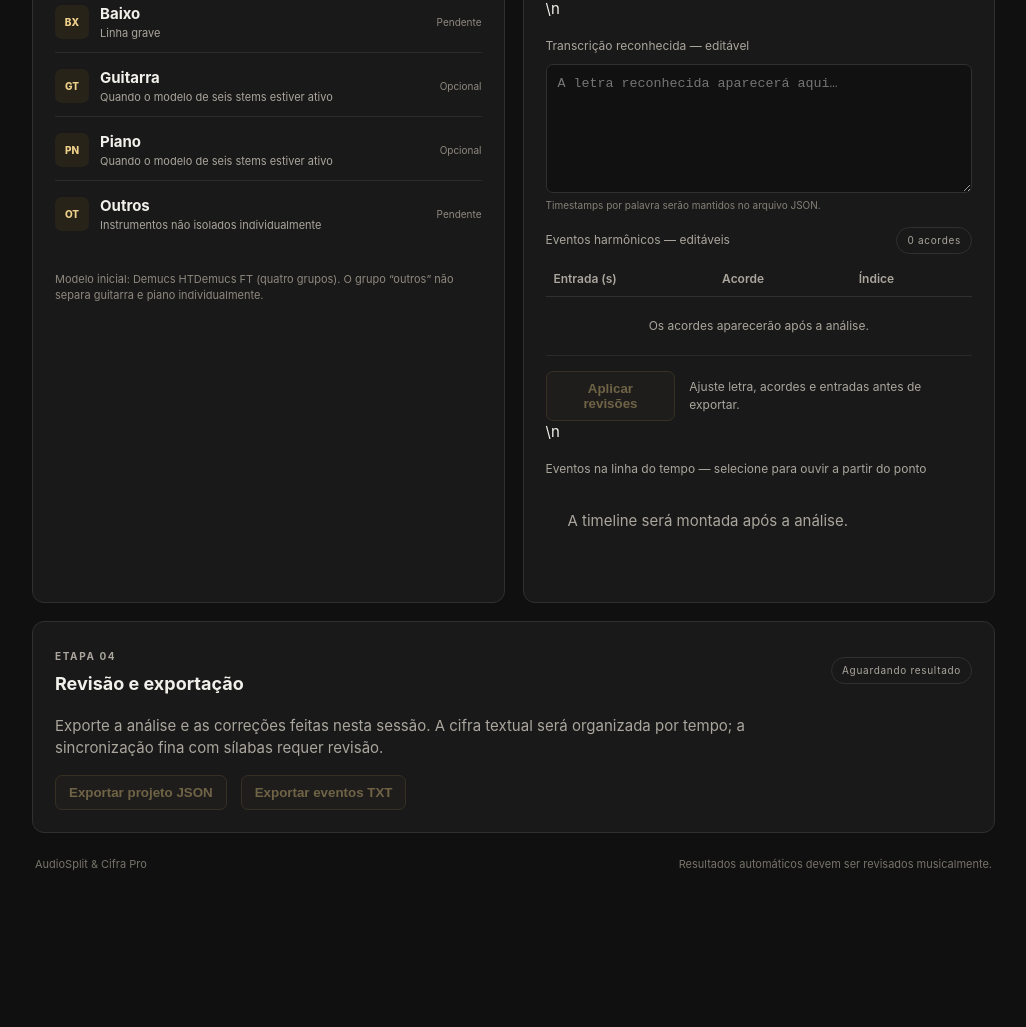
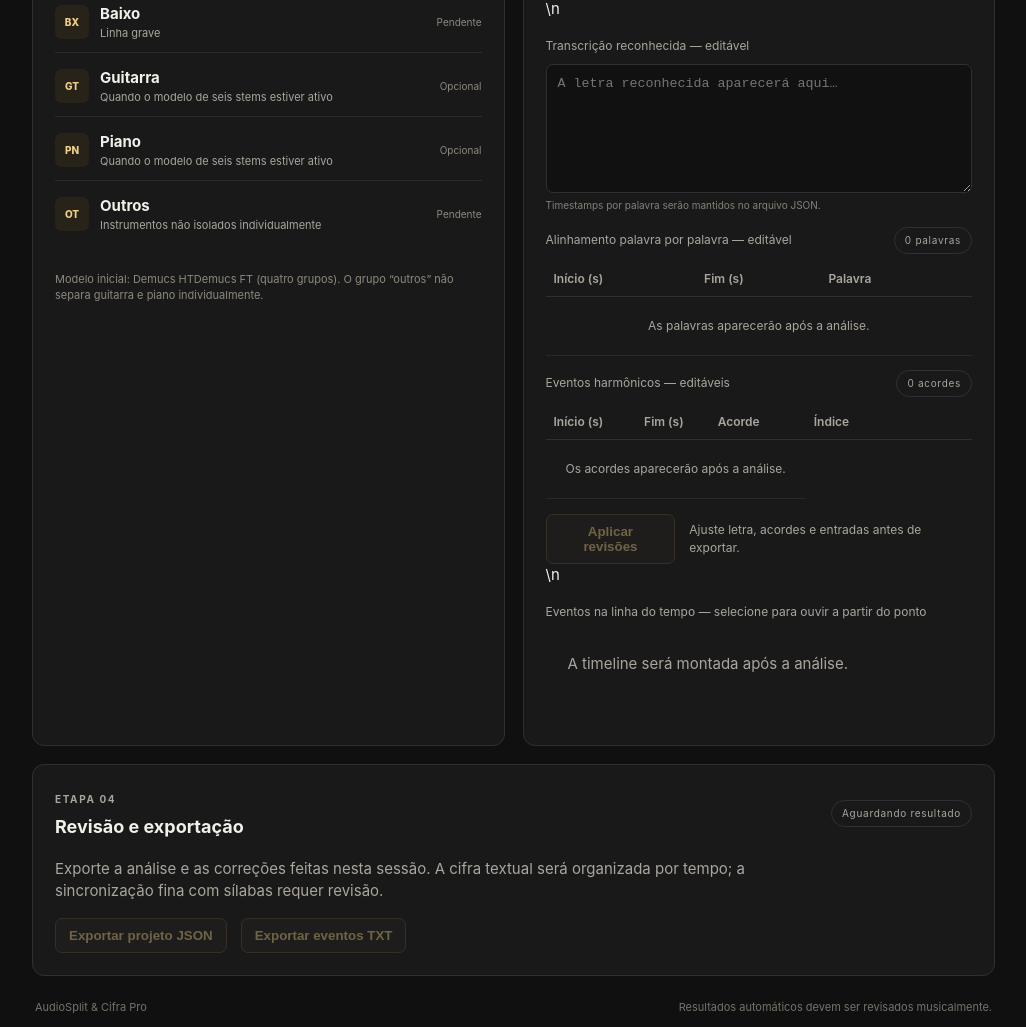
Before and after one commit to celsomartins251/audiosplit-cifra-pro, a plain HTML site: page frontend/index.html in a window 1280 px wide. Shown: the part 1041-2068 px from the top of the page, without its empty margins (249-1275 px from the left). Before the commit the page ends 1953 px from the top, so only its background shows below. Drawn offline with Linux system fonts and the light colour scheme.

Commit message:
feat: adicionar editor de timestamps por palavra e acorde

```diff
--- a/frontend/index.html
+++ b/frontend/index.html
@@ -67,8 +67,11 @@
       <section class="panel" id="letra-cifras">
         <div class="section-heading"><div><span class="eyebrow">ETAPA 03</span><h2>Letra sincronizada com cifras</h2></div><span class="tag muted" id="timeline-status">Sem dados</span></div>
         <div class="result-block"><label>Prévia de cifras sobre a letra — associação temporal por palavra</label><div id="lyric-chord-view" class="lyric-chord-view"><span class="empty-cell">A prévia sincronizada será exibida aqui.</span></div></div>\n        <div class="result-block"><label for="lyrics-editor">Transcrição reconhecida — editável</label><textarea id="lyrics-editor" rows="7" placeholder="A letra reconhecida aparecerá aqui…"></textarea><small id="lyric-meta">Timestamps por palavra serão mantidos no arquivo JSON.</small></div>
+        <div class="result-block"><div class="section-heading compact"><label>Alinhamento palavra por palavra — editável</label><span id="word-count" class="tag muted">0 palavras</span></div>
+          <div class="table-wrap"><table class="chord-table word-table"><thead><tr><th>Início (s)</th><th>Fim (s)</th><th>Palavra</th></tr></thead><tbody id="word-rows"><tr><td colspan="3" class="empty-cell">As palavras aparecerão após a análise.</td></tr></tbody></table></div>
+        </div>
         <div class="result-block"><div class="section-heading compact"><label>Eventos harmônicos — editáveis</label><span id="chord-count" class="tag muted">0 acordes</span></div>
-          <div class="table-wrap"><table class="chord-table"><thead><tr><th>Entrada (s)</th><th>Acorde</th><th>Índice</th></tr></thead><tbody id="chord-rows"><tr><td colspan="3" class="empty-cell">Os acordes aparecerão após a análise.</td></tr></tbody></table></div>
+          <div class="table-wrap"><table class="chord-table"><thead><tr><th>Início (s)</th><th>Fim (s)</th><th>Acorde</th><th>Índice</th></tr></thead><tbody id="chord-rows"><tr><td colspan="3" class="empty-cell">Os acordes aparecerão após a análise.</td></tr></tbody></table></div>
         </div>
         <div class="actions"><button class="secondary-button" id="save-edits" disabled>Aplicar revisões</button><span class="helper" id="edit-status">Ajuste letra, acordes e entradas antes de exportar.</span></div>\n        <div class="result-block"><label>Eventos na linha do tempo — selecione para ouvir a partir do ponto</label><div id="timeline-events" class="timeline-events"><span class="empty-cell">A timeline será montada após a análise.</span></div></div>
       </section>
```
